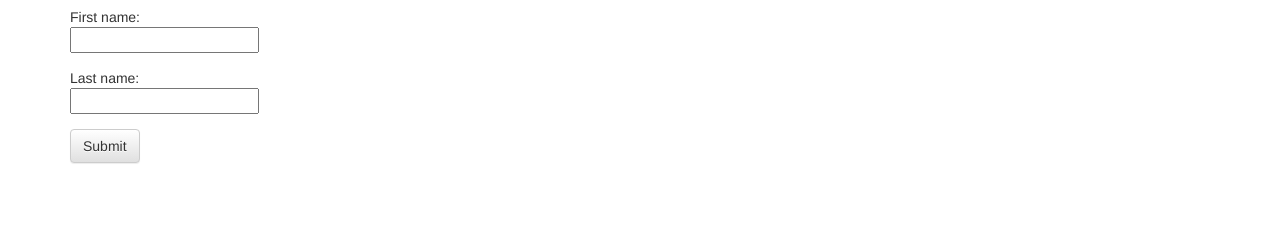
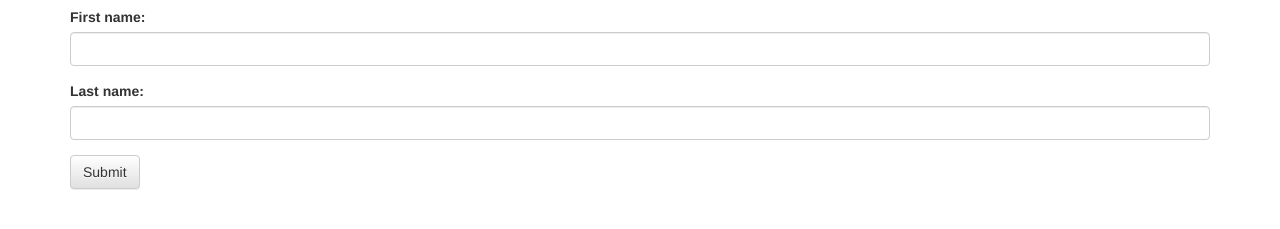
Before and after one commit to maurojosedmjr/jsemail, a website: page index.html in a window 1280 px wide. Shown: the part 63-292 px from the top of the page. Drawn offline with nearby package versions, Linux system fonts and the light colour scheme.

Commit message:
ajustando formulário

```diff
--- a/index.html
+++ b/index.html
@@ -10,12 +10,12 @@
       <h1>Contato</h1>
       <form method="post" action="post">
         <div class="form-group">
-          First name:<br>
-          <input type="text" name="firstname" value="">
+          <label for="firstName">First name:</label>
+          <input type="text" class="form-control" name="firstName" value="">
         </div>
         <div class="form-group">
-          Last name:<br>
-          <input type="text" name="lastname" value="">
+          <label for="lastName">Last name:</label>
+          <input type="text" class="form-control" name="lastName" value="">
         </div>
         <input type="submit" value="Submit" class="btn btn-default">
       </form>
```
